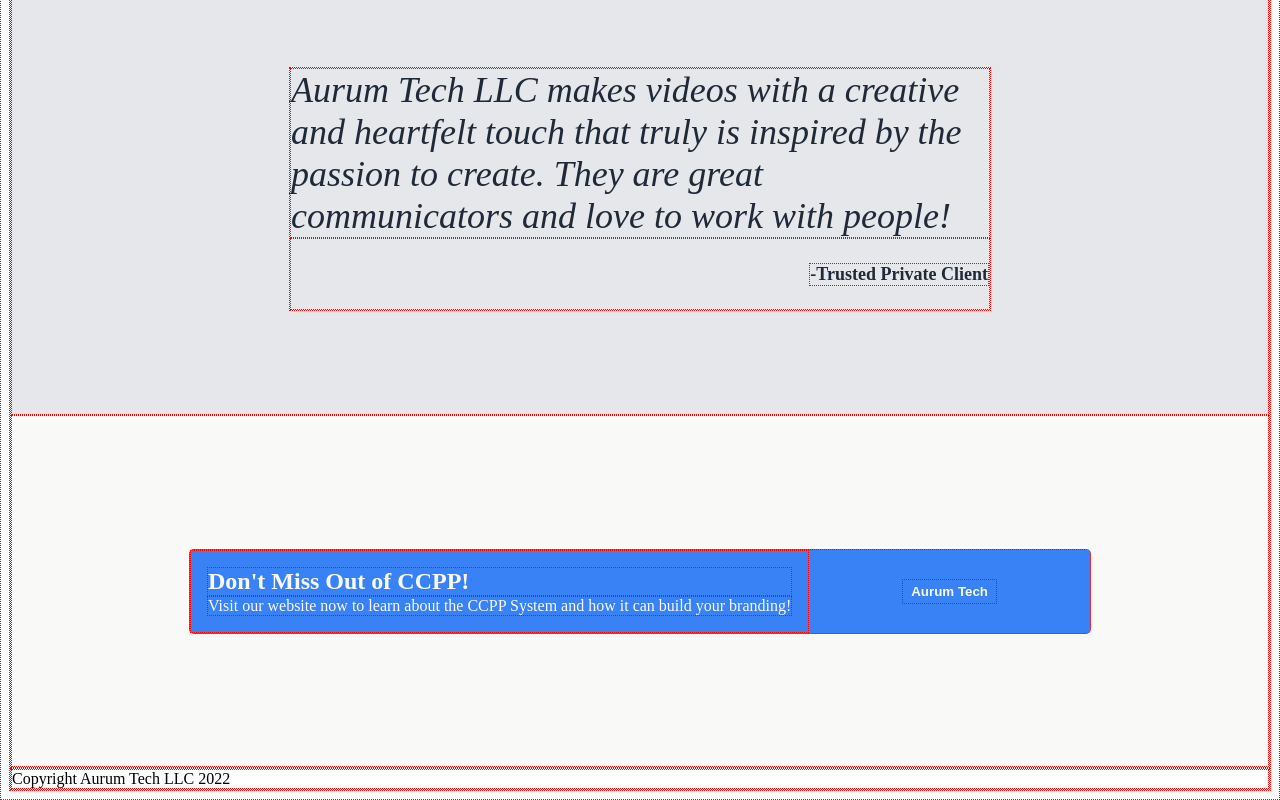
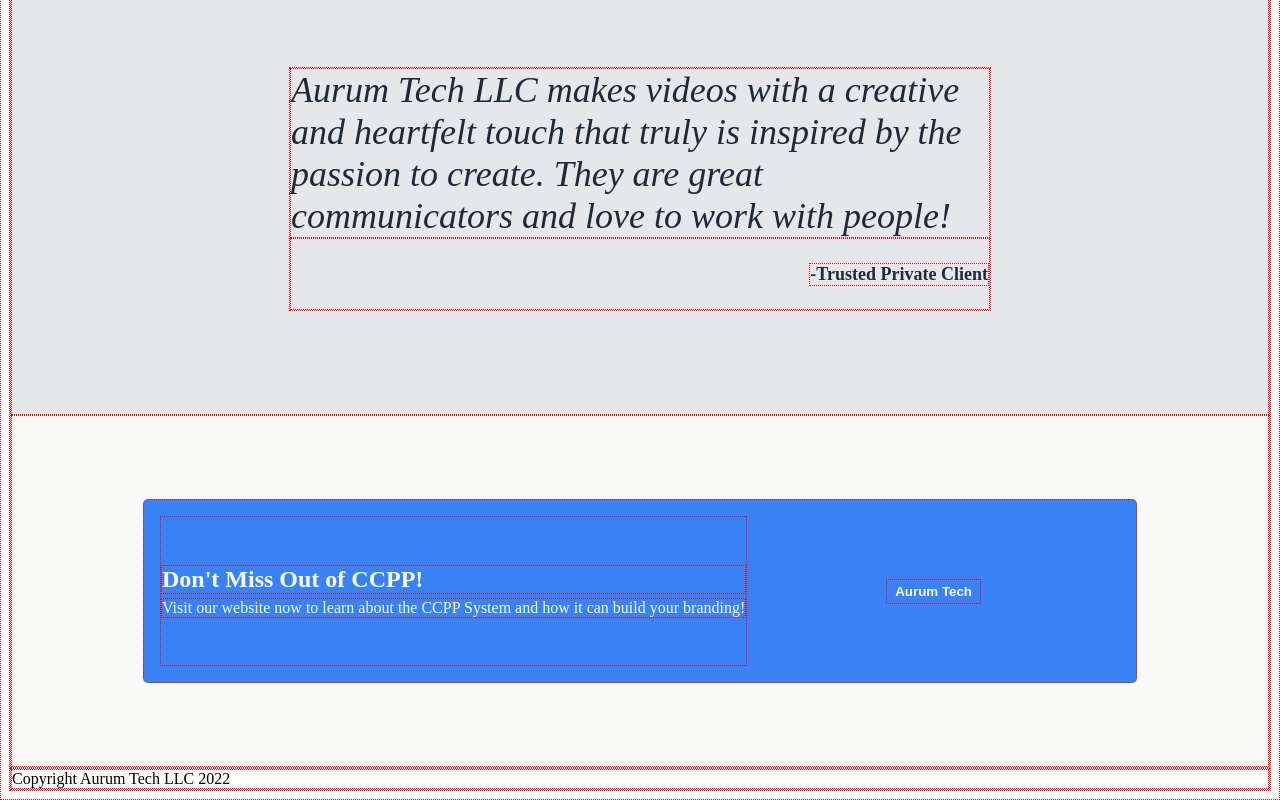
Before and after one commit to Autiemedia/odinlandingpage, a plain HTML site: page index.html in a window 1280 px wide. Shown: the part 1266-2066 px from the top of the page. Drawn offline with Linux system fonts and the light colour scheme.

Commit message:
Add more flex styling and height adjustments to the section 4

```diff
--- a/style.css
+++ b/style.css
@@ -214,9 +214,12 @@
     display: flex;
     margin: auto;
     border-radius: 5px;
-    max-width: 900px;
-    height: auto;
-    flex: 1 2 auto;
+    max-width: 960px;
+    width: 100%;
+    max-height: 150px;
+    height: 100%;
+    padding: 16px;
+    justify-content: space-around;
 }
 
 p, h2 {
@@ -225,11 +228,11 @@
   }
 
 .s4-text {
-    display: inline;
-    padding: 16px;
+    display: flex;
+    flex-direction: column;
     color: #f9faf8;
-    gap: 0px;
-    margin: 0px;
+    gap: 4px;
+    justify-content: center;
 }
 
 .s4-button {
```
